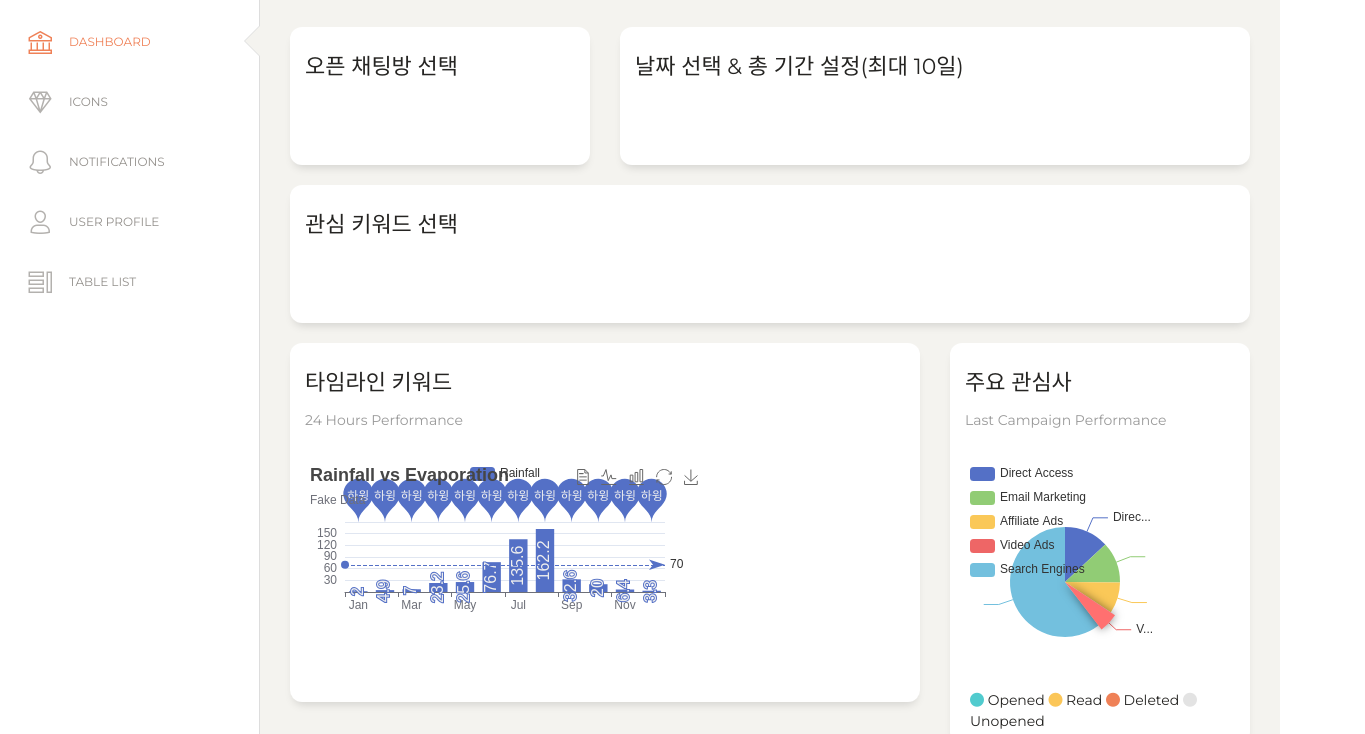
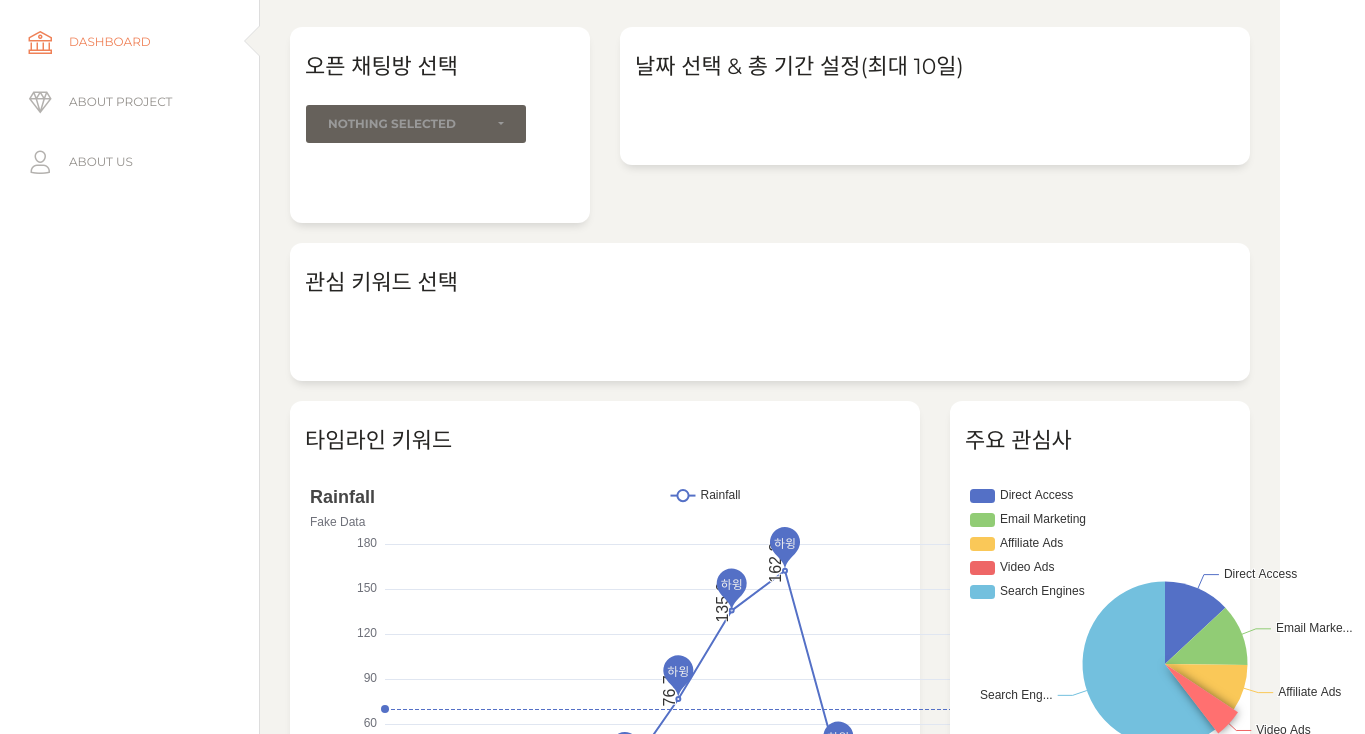
Before and after one commit to boostcampaitech4lv23nlp1/level3_productserving-level3-nlp-07, a website: page paper-dashboard-master/examples/dashboard.html in a window 1280 px wide. Shown: the part 66-800 px from the top of the page, 1365 px wide, since content can reach past the window. Drawn offline with nearby package versions, Linux system fonts and the light colour scheme; some packages are replaced by stand-ins of ours.

Commit message:
KKUp Daegi

```diff
--- a/paper-dashboard-master/examples/dashboard.html
+++ b/paper-dashboard-master/examples/dashboard.html
@@ -33,6 +33,26 @@ Coded by www.creative-tim.com
   <!-- CSS Just for demo purpose, don't include it in your project -->
   <link href="../assets/demo/demo.css" rel="stylesheet" />
   <script src="https://cdn.jsdelivr.net/npm/echarts@5.4.1/dist/echarts.min.js"></script>
+  <!-- CSS -->
+  <link rel="stylesheet" href="https://cdn.jsdelivr.net/npm/bootstrap-select@1.13.14/dist/css/bootstrap-select.min.css">
+
+  <!-- JavaScript -->
+  <script src="https://cdn.jsdelivr.net/npm/jquery@3.5.1/dist/jquery.min.js"></script>
+  <script src="https://cdn.jsdelivr.net/npm/popper.js@1.16.0/dist/umd/popper.min.js"></script>
+  <script src="https://cdn.jsdelivr.net/npm/bootstrap@4.5.2/dist/js/bootstrap.min.js"></script>
+  <script src="https://cdn.jsdelivr.net/npm/bootstrap-select@1.13.14/dist/js/bootstrap-select.min.js"></script>
+  <style>
+    .multi_select {
+      width: 350px;
+      height: 50px;
+    }
+    .multi_select option {
+      padding: 20px;
+      font-size: 16px;
+      color: black;
+    }
+
+  </style>
 </head>
 
 <body class="">
@@ -63,45 +83,16 @@ Coded by www.creative-tim.com
           <li>
             <a href="./icons.html">
               <i class="nc-icon nc-diamond"></i>
-              <p>Icons</p>
+              <p>About Project</p>
             </a>
           </li>
-          <!-- <li>
-            <a href="./map.html">
-              <i class="nc-icon nc-pin-3"></i>
-              <p>Maps</p>
-            </a>
-          </li> -->
-          <li>
-            <a href="./notifications.html">
-              <i class="nc-icon nc-bell-55"></i>
-              <p>Notifications</p>
-            </a>
-          </li>
+
           <li>
             <a href="./user.html">
               <i class="nc-icon nc-single-02"></i>
-              <p>User Profile</p>
+              <p>About US</p>
             </a>
           </li>
-          <li>
-            <a href="./tables.html">
-              <i class="nc-icon nc-tile-56"></i>
-              <p>Table List</p>
-            </a>
-          </li>
-          <!-- <li>
-            <a href="./typography.html">
-              <i class="nc-icon nc-caps-small"></i>
-              <p>Typography</p>
-            </a>
-          </li> -->
-          <!-- <li class="active-pro">
-            <a href="./upgrade.html">
-              <i class="nc-icon nc-spaceship"></i>
-              <p>Upgrade to PRO</p>
-            </a>
-          </li> -->
         </ul>
       </div>
     </div>
@@ -176,8 +167,8 @@ Coded by www.creative-tim.com
             <div class="card ">
               <div class="card-header ">
                 <h5 class="card-title">오픈 채팅방 선택</h5>
-                  <!-- <p style="font-size: 10px">오픈 채팅방 선택</p> -->
-                <!-- <p class="card-category">24 Hours performance</p> -->
+                  <select multiple class="selectpicker" id = 'select_room'>
+                  </select>
               </div>
               <div class="card-body ">
                 <canvas width="400" height="10"></canvas>
@@ -249,28 +240,26 @@ Coded by www.creative-tim.com
             <div class="card ">
               <div class="card-header ">
                 <h5 class="card-title">타임라인 키워드</h5>
-                <p class="card-category">24 Hours performance</p>
               </div>
-              <div class="card-body ">
-                <canvas id="charts" width="400" height="200"></canvas>
+              <div class="card-body">
+                <canvas id="charts"></canvas>
                 <!-- <canvas id=chartHours></canvas> -->
               </div>
-              <div class="card-footer ">
-                <!-- <hr>
+              <!-- <div class="card-footer ">
+                <hr>
                 <div class="stats">
                   <i class="fa fa-history"></i> Updated 3 minutes ago
+                </div>
               </div> -->
-              </div>
             </div>
           </div>
           <div class="col-md-4">
             <div class="card ">
               <div class="card-header ">
                 <h5 class="card-title">주요 관심사</h5>
-                <p class="card-category">Last Campaign Performance</p>
               </div>
               <div class="card-body ">
-                <canvas id="keywords" width="200" height="200"></canvas>
+                <canvas id="keywords" width="400%" height="300%"></canvas>
               </div>
               <div class="card-footer ">
                 <div class="legend">
@@ -279,10 +268,10 @@ Coded by www.creative-tim.com
                   <i class="fa fa-circle text-danger"></i> Deleted
                   <i class="fa fa-circle text-gray"></i> Unopened
                 </div>
-                <!-- <hr>
+                <hr>
                 <div class="stats">
-                  <i class="fa fa-calendar"></i> Number of emails sent
-                </div> -->
+                  <i class="fa fa-calendar"></i> Number of chatting Room's Keyword
+                </div>
               </div>
             </div>
           </div>
@@ -457,12 +446,13 @@ Coded by www.creative-tim.com
     $(document).ready(function() {
       // Javascript method's body can be found in assets/assets-for-demo/js/demo.js
       demo.initChartsPages();
+      $('.selectpicker').selectpicker();
     });
   </script>
 </body>
 <script type="text/javascript">
   // Initialize the echarts instance based on the prepared dom
-  var myChart = echarts.init(document.getElementById('charts'),null);
+  var myChart = echarts.init(document.getElementById('charts'),null,{width : 800 , height : 400});
   const labelOption = {
       show: true,
       rotate: 90,
@@ -474,14 +464,14 @@ Coded by www.creative-tim.com
   };
   var option = {
     title: {
-      text: 'Rainfall vs Evaporation',
+        text: 'Rainfall',
         subtext: 'Fake Data'
     },
     tooltip: {
         trigger: 'axis'
     },
     legend: {
-      data: ['Rainfall', 'Evaporation']
+        data: ['Rainfall']
     },
     toolbox: {
         show: true,
@@ -510,7 +500,7 @@ Coded by www.creative-tim.com
         {
         label: labelOption,
         name: 'Rainfall',
-      type: 'bar',
+        type: 'line',
         data: [
             2.0, 4.9, 7.0, 23.2, 25.6, 76.7, 135.6, 162.2, 32.6, 20.0, 6.4, 3.3
         ],
@@ -518,18 +508,18 @@ Coded by www.creative-tim.com
             data: [
             // 데이터의 개수만큼
             // 포문 짜면되지않을까? -> 리스트 컴프리핸션 몰라 ㅋ
-          { name: '7', value: '하윙', xAxis: 7, yAxis: 179 },
-          { name: '0', value: '하윙', xAxis: 0, yAxis: 179 },
-          { name: '1', value: '하윙', xAxis: 1, yAxis: 179 },
-          { name: '2', value: '하윙', xAxis: 2, yAxis: 179 },
-          { name: '3', value: '하윙', xAxis: 3, yAxis: 179 },
-          { name: '4', value: '하윙', xAxis: 4, yAxis: 179 },
-          { name: '5', value: '하윙', xAxis: 5, yAxis: 179 },
-          { name: '6', value: '하윙', xAxis: 6, yAxis: 179 },
-          { name: '8', value: '하윙', xAxis: 8, yAxis: 179 },
-          { name: '9', value: '하윙', xAxis: 9, yAxis: 179 },
-          { name: '10', value: '하윙', xAxis: 10, yAxis: 179 },
-          { name: '11', value: '하윙', xAxis: 11, yAxis: 179 }
+            { name: '0', value: '하윙', xAxis: 0, yAxis: 2 },
+            { name: '1', value: '하윙', xAxis: 1, yAxis: 4.9 },
+            { name: '2', value: '하윙', xAxis: 2, yAxis: 7 },
+            { name: '3', value: '하윙', xAxis: 3, yAxis: 23.2 },
+            { name: '4', value: '하윙', xAxis: 4, yAxis: 25.6 },
+            { name: '5', value: '하윙', xAxis: 5, yAxis: 76.7 },
+            { name: '6', value: '하윙', xAxis: 6, yAxis: 134.6 },
+            { name: '7', value: '하윙', xAxis: 7, yAxis: 162.2 },
+            { name: '8', value: '하윙', xAxis: 8, yAxis: 32.6 },
+            { name: '9', value: '하윙', xAxis: 9, yAxis: 20 },
+            { name: '10', value: '하윙', xAxis: 10, yAxis: 6.4 },
+            { name: '11', value: '하윙', xAxis: 11, yAxis: 3.3 }
             ]
         },
         markLine: {
@@ -630,4 +620,31 @@ Coded by www.creative-tim.com
       }
   })
 </script>
+<script>
+  var options = ["Option 1", "Option 2", "Option 3", "Option 4"];
+
+  var select = document.getElementById("mySelect");
+
+  for (var i = 0; i < options.length; i++) {
+    var opt = options[i];
+    var el = document.createElement("option");
+    el.textContent = opt;
+    el.value = opt;
+    select.appendChild(el);
+  }
+</script>
+<script>
+  var options = ["Option 1", "Option 2", "Option 3", "Option 4"];
+
+  var select = document.getElementById("select_room");
+  // $("select_room").selectpicker('val', 'Click');
+
+  for (var i = 0; i < options.length; i++) {
+    var opt = options[i];
+    var el = document.createElement("option");
+    el.textContent = opt;
+    el.value = opt;
+    $("select_room").appendChild(el);
+  }
+</script>
 </html>
```
Also changed, not shown: paper-dashboard-master/examples/index.html (renamed from paper-dashboard-master/docs/documentation.html, +12 -11 lines), paper-dashboard-master/examples/insert_username.html (added, +107 -0 lines), paper-dashboard-master/assets/img/favicon.png. Lines whose indentation alone changed are shown as unchanged.
